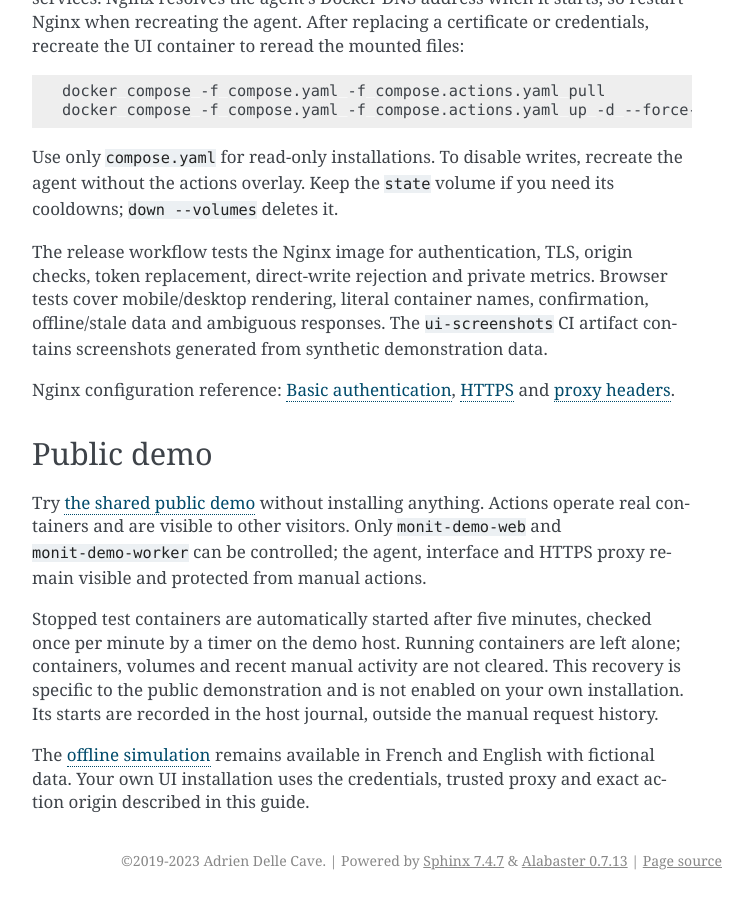
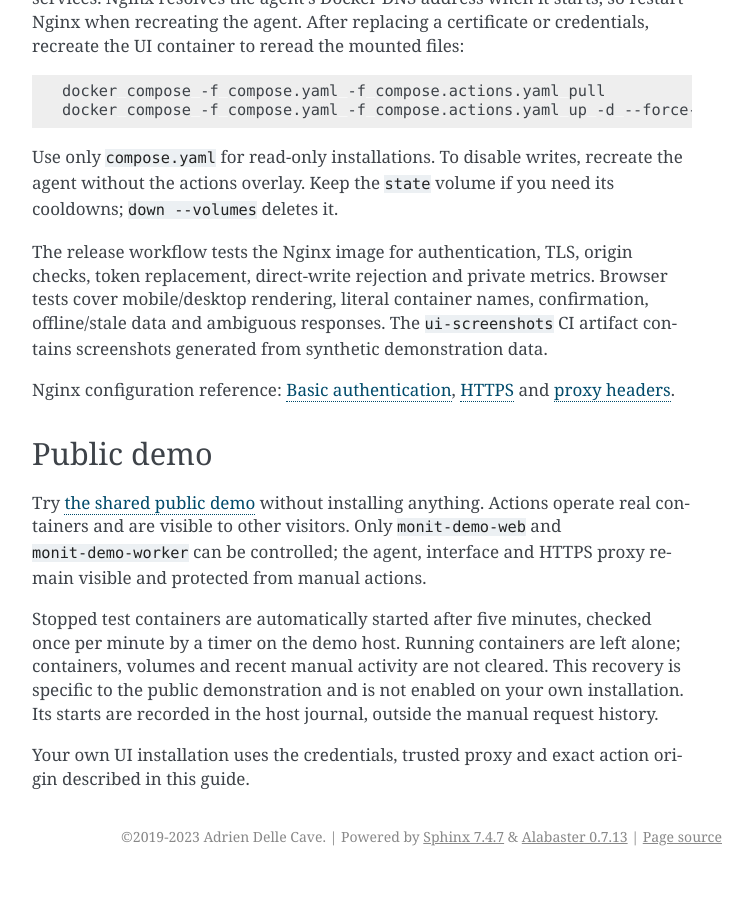
Before and after one commit to decryptus/monit-docker, a Sphinx documentation site: the page built from docs/ui.md, in a window 1280 px wide and 900 px high, scrolled down 5466 px. Shown: the whole window, without its empty margins (388-1141 px from the left). Built offline with Sphinx 7.4.7, drawn with Linux system fonts in a browser that asks for light colours; after the commit the page ends 6342 px from its top, so only the background shows below that.

Commit message:
Point README and UI guide exclusively to the live demo

```diff
--- a/docs/ui.md
+++ b/docs/ui.md
@@ -278,6 +278,5 @@ containers, volumes and recent manual activity are not cleared. This recovery is
 specific to the public demonstration and is not enabled on your own installation.
 Its starts are recorded in the host journal, outside the manual request history.
 
-The [offline simulation](https://www.monit-docker.com/demo/) remains available in
-French and English with fictional data. Your own UI installation uses the
-credentials, trusted proxy and exact action origin described in this guide.
+Your own UI installation uses the credentials, trusted proxy and exact action
+origin described in this guide.
```
Also changed, not shown: README.md (+1 -2 lines).
